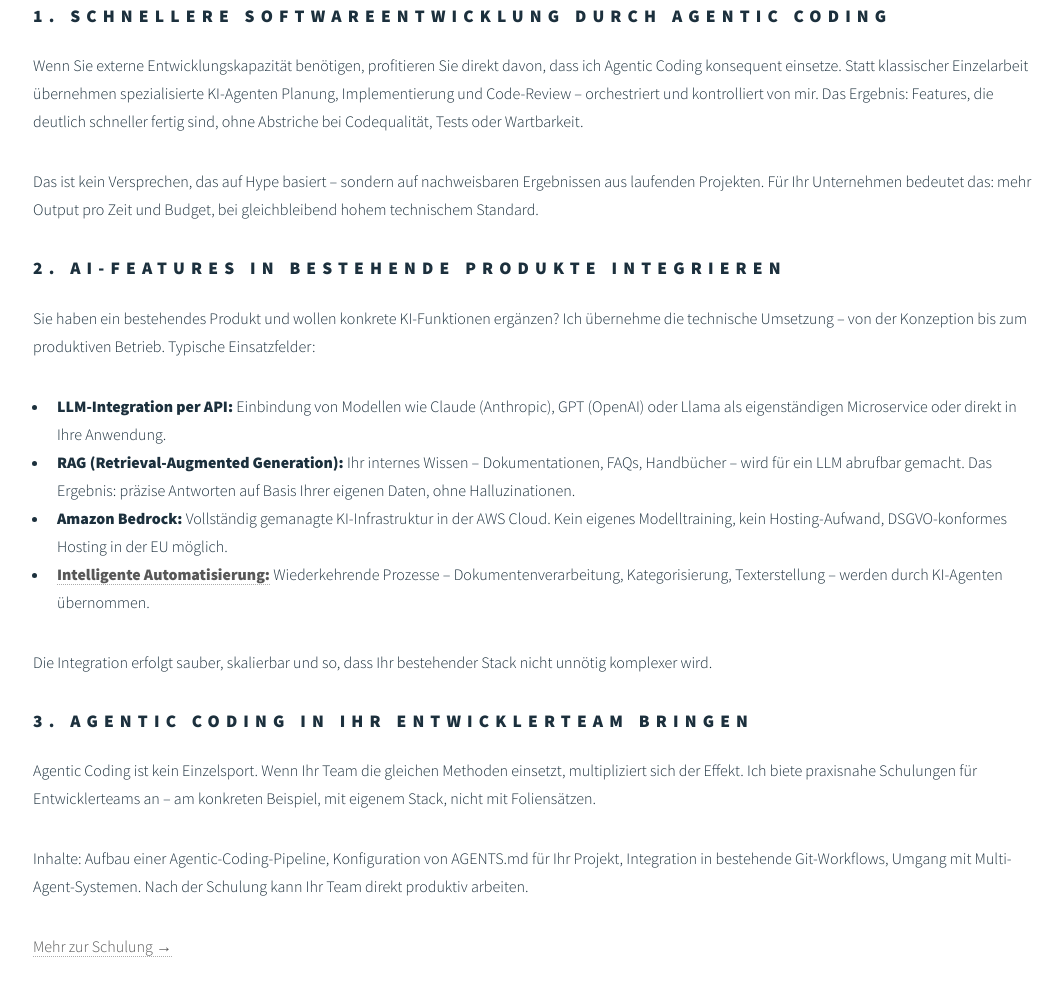
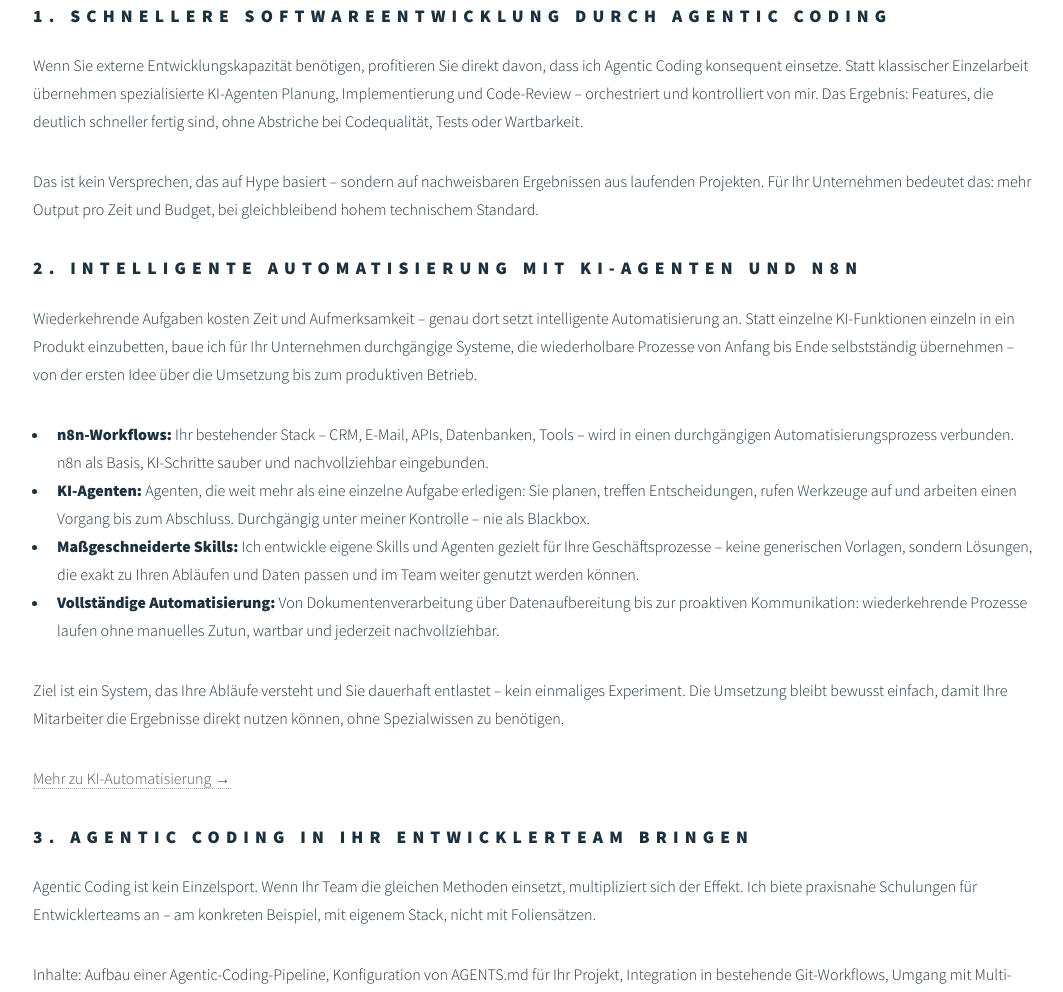
Before and after one commit to okiess/oliver-kiessler.de-static, a plain HTML site: page de/ki-llm-loesungen-fuer-unternehmen.html in a window 1280 px wide. Shown: the part 400-1392 px from the top of the page, without its empty margins (103-1166 px from the left). Drawn offline with Linux system fonts and the light colour scheme.

Commit message:
Rewrite section 2 of KI-LLM page to focus on intelligent automation (n8n, KI-Agenten, Skills)

```diff
--- a/de/ki-llm-loesungen-fuer-unternehmen.html
+++ b/de/ki-llm-loesungen-fuer-unternehmen.html
@@ -6,12 +6,12 @@
 -->
 <html lang="de">
 	<head>
-		<title>KI für Unternehmen – Agentic Coding, AI-Integration & Entwicklerteam-Coaching</title>
-		<meta property="og:title" content="KI für Unternehmen – Agentic Coding, AI-Integration & Entwicklerteam-Coaching" />
-		<meta name="title" content="KI für Unternehmen – Agentic Coding, AI-Integration & Entwicklerteam-Coaching" />
-		<meta property="og:description" content="Schnellere Softwareentwicklung durch Agentic Coding, AI-Features in bestehende Produkte integrieren, Entwicklerteams in Agentic Coding schulen. Senior Fullstack Entwickler aus Köln." />
-		<meta name="description" lang="de" content="Schnellere Softwareentwicklung durch Agentic Coding, AI-Features in bestehende Produkte integrieren, Entwicklerteams in Agentic Coding schulen. Senior Fullstack Entwickler aus Köln." />
-		<meta name="keywords" lang="de" content="Agentic Coding Unternehmen, KI-Integration Softwareentwicklung, LLM-Integration, Amazon Bedrock, RAG Entwicklung, Agentic Coding Schulung Team, AI Fullstack Entwickler Köln" />
+		<title>KI für Unternehmen – Agentic Coding, KI-Automatisierung & Entwicklerteam-Coaching</title>
+		<meta property="og:title" content="KI für Unternehmen – Agentic Coding, KI-Automatisierung & Entwicklerteam-Coaching" />
+		<meta name="title" content="KI für Unternehmen – Agentic Coding, KI-Automatisierung & Entwicklerteam-Coaching" />
+		<meta property="og:description" content="Schnellere Softwareentwicklung durch Agentic Coding, Intelligente Automatisierung mit KI-Agenten und n8n, Entwicklerteams in Agentic Coding schulen. Senior Fullstack Entwickler aus Köln." />
+		<meta name="description" lang="de" content="Schnellere Softwareentwicklung durch Agentic Coding, Intelligente Automatisierung mit KI-Agenten und n8n, Entwicklerteams in Agentic Coding schulen. Senior Fullstack Entwickler aus Köln." />
+		<meta name="keywords" lang="de" content="Agentic Coding Unternehmen, KI-Automatisierung Unternehmen, n8n Workflow Automatisierung, KI-Agenten, LLM-Integration, Agentic Coding Schulung Team, AI Fullstack Entwickler Köln" />
 		<meta charset="utf-8" />
 		<link rel="canonical" href="https://oliver-kiessler.de/de/ki-llm-loesungen-fuer-unternehmen.html" />
 		<meta name="viewport" content="width=device-width, initial-scale=1" />
@@ -134,18 +134,21 @@
 </section>
 
 <section>
-  <h2>2. AI-Features in bestehende Produkte integrieren</h2>
+  <h2>2. Intelligente Automatisierung mit KI-Agenten und n8n</h2>
   <p>
-    Sie haben ein bestehendes Produkt und wollen konkrete KI-Funktionen ergänzen? Ich übernehme die technische Umsetzung – von der Konzeption bis zum produktiven Betrieb. Typische Einsatzfelder:
+    Wiederkehrende Aufgaben kosten Zeit und Aufmerksamkeit – genau dort setzt intelligente Automatisierung an. Statt einzelne KI-Funktionen einzeln in ein Produkt einzubetten, baue ich für Ihr Unternehmen durchgängige Systeme, die wiederholbare Prozesse von Anfang bis Ende selbstständig übernehmen – von der ersten Idee über die Umsetzung bis zum produktiven Betrieb.
   </p>
   <ul>
-    <li><strong>LLM-Integration per API:</strong> Einbindung von Modellen wie Claude (Anthropic), GPT (OpenAI) oder Llama als eigenständigen Microservice oder direkt in Ihre Anwendung.</li>
-    <li><strong>RAG (Retrieval-Augmented Generation):</strong> Ihr internes Wissen – Dokumentationen, FAQs, Handbücher – wird für ein LLM abrufbar gemacht. Das Ergebnis: präzise Antworten auf Basis Ihrer eigenen Daten, ohne Halluzinationen.</li>
-    <li><strong>Amazon Bedrock:</strong> Vollständig gemanagte KI-Infrastruktur in der AWS Cloud. Kein eigenes Modelltraining, kein Hosting-Aufwand, DSGVO-konformes Hosting in der EU möglich.</li>
-    <li><strong><a href="https://ki-automatisierer-koeln.de" rel="me">Intelligente Automatisierung:</a></strong> Wiederkehrende Prozesse – Dokumentenverarbeitung, Kategorisierung, Texterstellung – werden durch KI-Agenten übernommen.</li>
+    <li><strong>n8n-Workflows:</strong> Ihr bestehender Stack – CRM, E-Mail, APIs, Datenbanken, Tools – wird in einen durchgängigen Automatisierungsprozess verbunden. n8n als Basis, KI-Schritte sauber und nachvollziehbar eingebunden.</li>
+    <li><strong>KI-Agenten:</strong> Agenten, die weit mehr als eine einzelne Aufgabe erledigen: Sie planen, treffen Entscheidungen, rufen Werkzeuge auf und arbeiten einen Vorgang bis zum Abschluss. Durchgängig unter meiner Kontrolle – nie als Blackbox.</li>
+    <li><strong>Maßgeschneiderte Skills:</strong> Ich entwickle eigene Skills und Agenten gezielt für Ihre Geschäftsprozesse – keine generischen Vorlagen, sondern Lösungen, die exakt zu Ihren Abläufen und Daten passen und im Team weiter genutzt werden können.</li>
+    <li><strong>Vollständige Automatisierung:</strong> Von Dokumentenverarbeitung über Datenaufbereitung bis zur proaktiven Kommunikation: wiederkehrende Prozesse laufen ohne manuelles Zutun, wartbar und jederzeit nachvollziehbar.</li>
   </ul>
   <p>
-    Die Integration erfolgt sauber, skalierbar und so, dass Ihr bestehender Stack nicht unnötig komplexer wird.
+    Ziel ist ein System, das Ihre Abläufe versteht und Sie dauerhaft entlastet – kein einmaliges Experiment. Die Umsetzung bleibt bewusst einfach, damit Ihre Mitarbeiter die Ergebnisse direkt nutzen können, ohne Spezialwissen zu benötigen.
+  </p>
+  <p>
+    <a href="https://ki-automatisierer-koeln.de" rel="me" title="KI-Automatisierung in Köln">Mehr zu KI-Automatisierung &rarr;</a>
   </p>
 </section>
 
```
